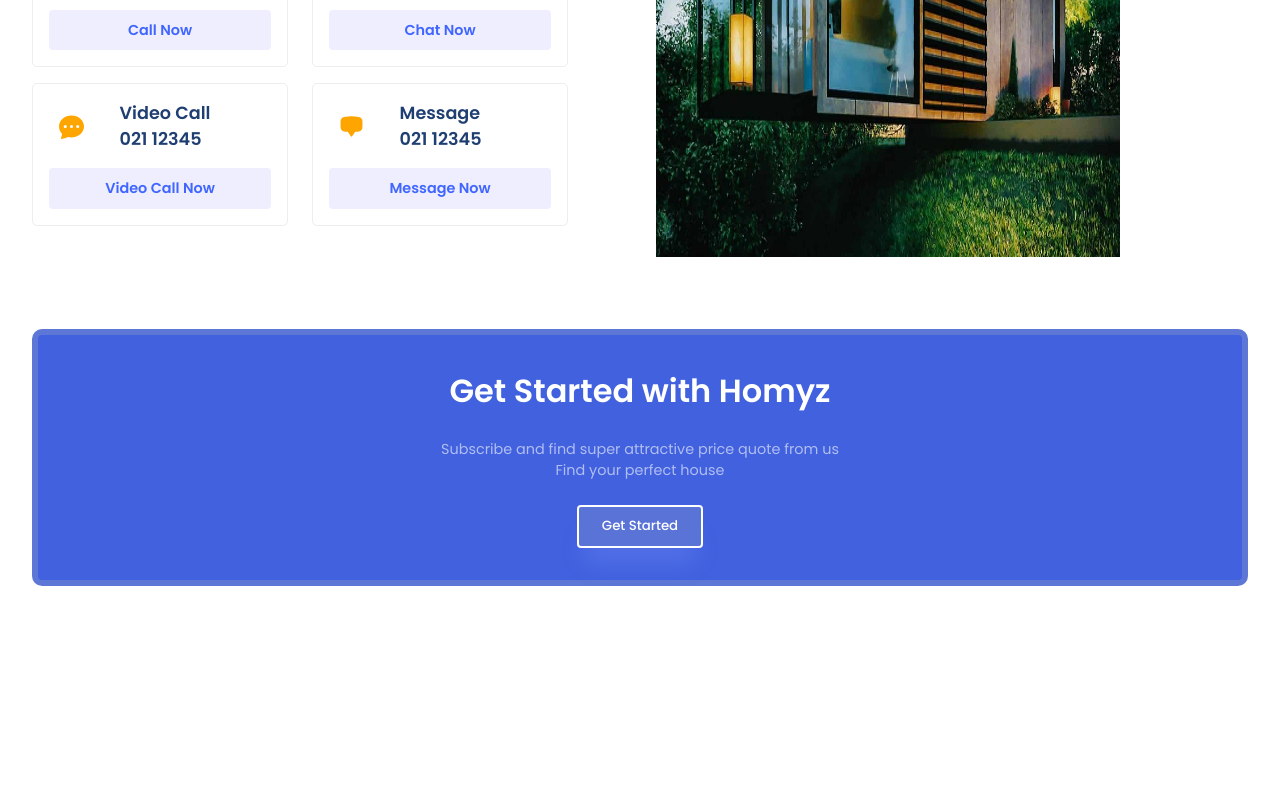
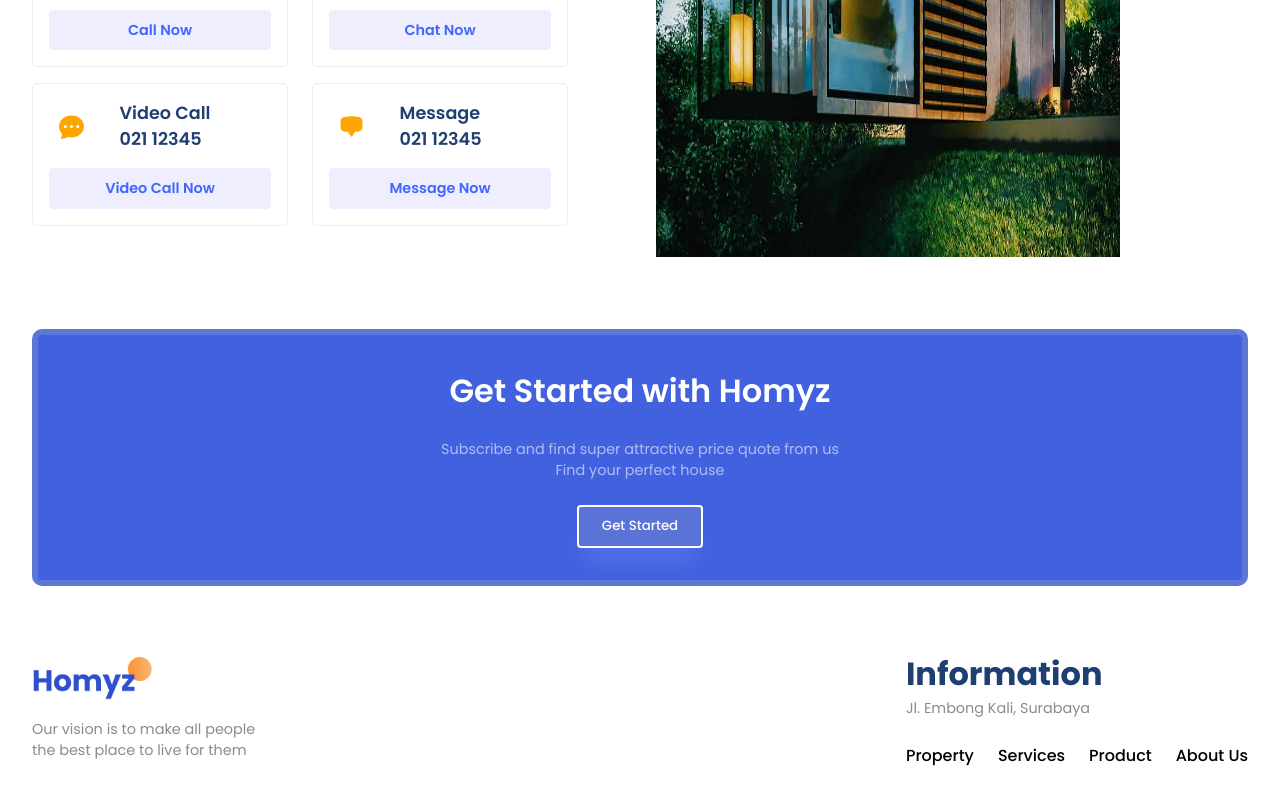
Before and after one commit to inekeyuliam/realestate-reactjs, a React (Vite) app: page / in a window 1280 px wide. Shown: the part 2404-3204 px from the top of the page. Before the commit the page ends 3022 px from the top, so only its background shows below. Built offline with nearby package versions, Linux system fonts and the light colour scheme.

Commit message:
footer section

```diff
--- a/src/App.jsx
+++ b/src/App.jsx
@@ -6,6 +6,7 @@
 import Value from "./components/Value/Value";
 import Contact from "./components/Contact/Contact";
 import GetStarted from "./components/GetStarted/GetStarted";
+import Footer from "./components/Footer/Footer";
 function App() {
   return (
     <div className="App">
@@ -19,6 +20,7 @@
       <Value/>
       <Contact/>
       <GetStarted/>
+      <Footer/>
     </div>
   );
 }
--- /dev/null
+++ b/src/components/Footer/Footer.css
@@ -0,0 +1,11 @@
+.f-container{
+	justify-content: space-between;
+}
+.f-left{
+	gap: 1rem;
+}
+.f-menu{
+	gap: 1.5rem;
+	margin-top: 1.5rem;
+	font-weight: 500;
+}
--- /dev/null
+++ b/src/components/Footer/Footer.jsx
@@ -0,0 +1,31 @@
+import React from 'react'
+import './Footer.css'
+const Footer = () => {
+  return (
+	<section className="f-wrapper">
+		<div className="paddings innerWidth flexCenter f-container">
+			<div className="flexColStart f-left">
+				<img src="./logo2.png" alt="" width={120} />
+				<span className='secondaryText'>
+					Our vision is to make all people <br/>
+					the best place to live for them
+				</span>
+			</div>
+			<div className="flexColStart f-right">
+				<span className='primaryText'>Information</span>
+				<span className='secondaryText'>Jl. Embong Kali, Surabaya</span>
+
+				<div className="flexCenter f-menu">
+					<span>Property</span>
+					<span>Services</span>
+					<span>Product</span>
+					<span>About Us</span>
+
+				</div>
+			</div>
+		</div>
+	</section>
+  )
+}
+
+export default Footer
```
